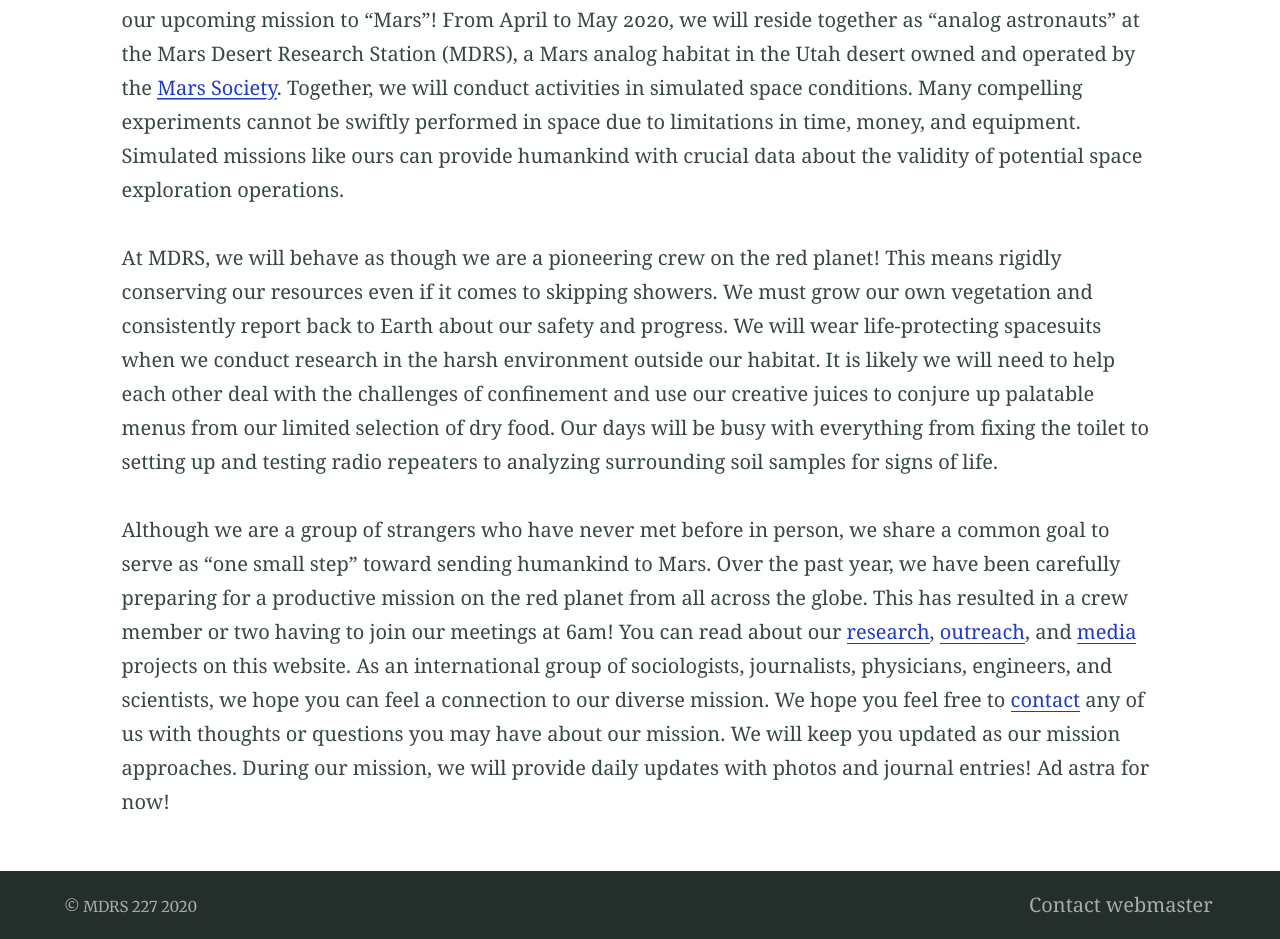
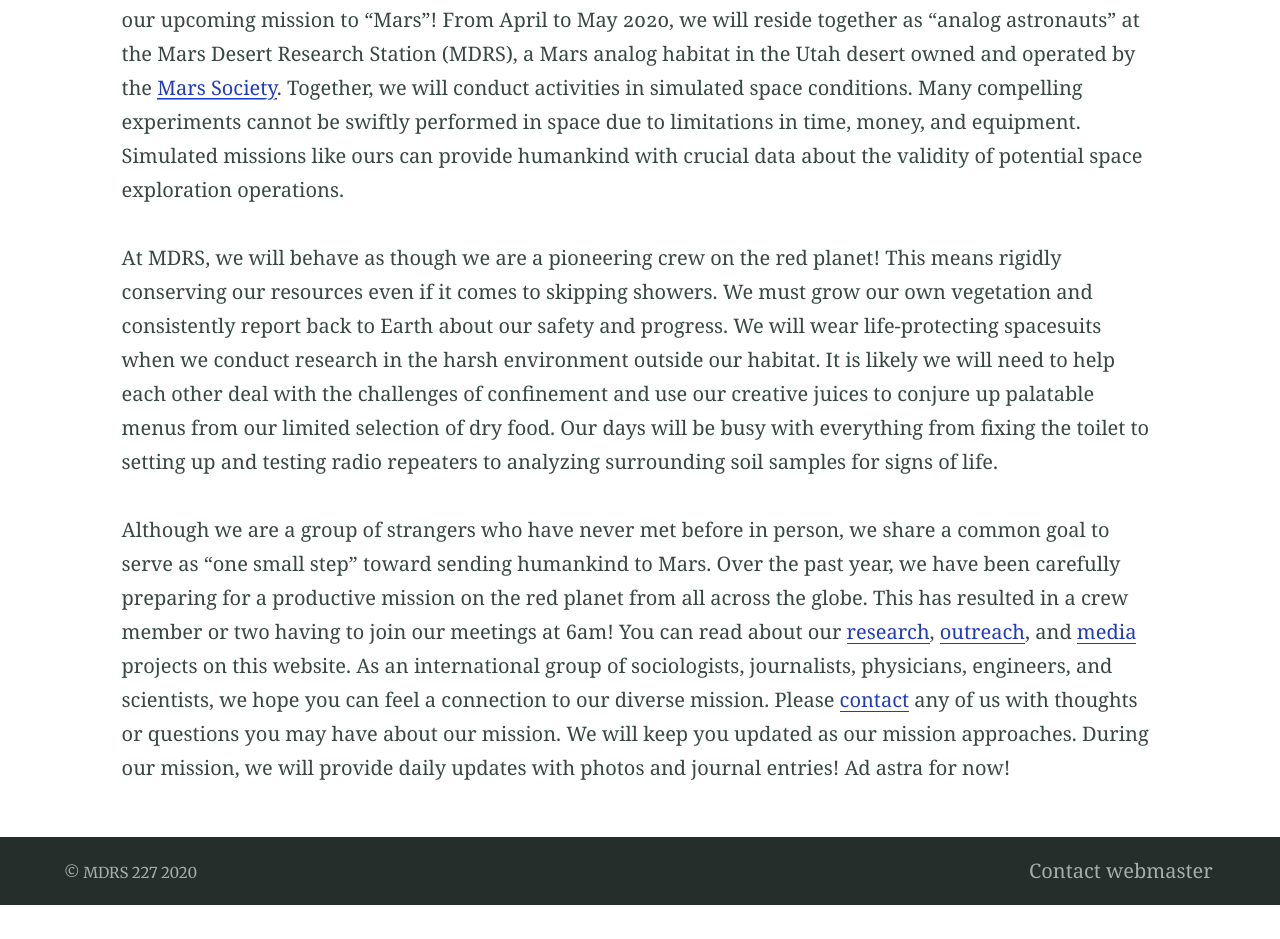
Before and after one commit to mdrs228/mdrs227.github.io, a Jekyll site: the page built from mission.md, in a window 1280 px wide. Shown: the part 525-1464 px from the top of the page. Built offline with Jekyll 4.4.1, drawn with Linux system fonts in a browser that asks for light colours; our own code applies the rules of GitHub Pages for plain Markdown files; after the commit the page ends 1430 px from its top, so only the background shows below that.

Commit message:
Update mission.md

```diff
--- a/mission.md
+++ b/mission.md
@@ -12,4 +12,4 @@ Hi there and thanks for stopping by our website! We are the Areonauts and we wou
 
 At MDRS, we will behave as though we are a pioneering crew on the red planet! This means rigidly conserving our resources even if it comes to skipping showers. We must grow our own vegetation and consistently report back to Earth about our safety and progress. We will wear life-protecting spacesuits when we conduct research in the harsh environment outside our habitat. It is likely we will need to help each other deal with the challenges of confinement and use our creative juices to conjure up palatable menus from our limited selection of dry food. Our days will be busy with everything from fixing the toilet to setting up and testing radio repeaters to analyzing surrounding soil samples for signs of life.
 
-Although we are a group of strangers who have never met before in person, we share a common goal to serve as "one small step" toward sending humankind to Mars. Over the past year, we have been carefully preparing for a productive mission on the red planet from all across the globe. This has resulted in a crew member or two having to join our meetings at 6am! You can read about our [research](research.md), [outreach](outreach.md), and [media](https://mdrs227.github.io/media) projects on this website. As an international group of sociologists, journalists, physicians, engineers, and scientists, we hope you can feel a connection to our diverse mission. We hope you feel free to [contact](contact.md) any of us with thoughts or questions you may have about our mission. We will keep you updated as our mission approaches. During our mission, we will provide daily updates with photos and journal entries! Ad astra for now!
+Although we are a group of strangers who have never met before in person, we share a common goal to serve as "one small step" toward sending humankind to Mars. Over the past year, we have been carefully preparing for a productive mission on the red planet from all across the globe. This has resulted in a crew member or two having to join our meetings at 6am! You can read about our [research](research.md), [outreach](outreach.md), and [media](https://mdrs227.github.io/media) projects on this website. As an international group of sociologists, journalists, physicians, engineers, and scientists, we hope you can feel a connection to our diverse mission. Please [contact](contact.md) any of us with thoughts or questions you may have about our mission. We will keep you updated as our mission approaches. During our mission, we will provide daily updates with photos and journal entries! Ad astra for now!
```
